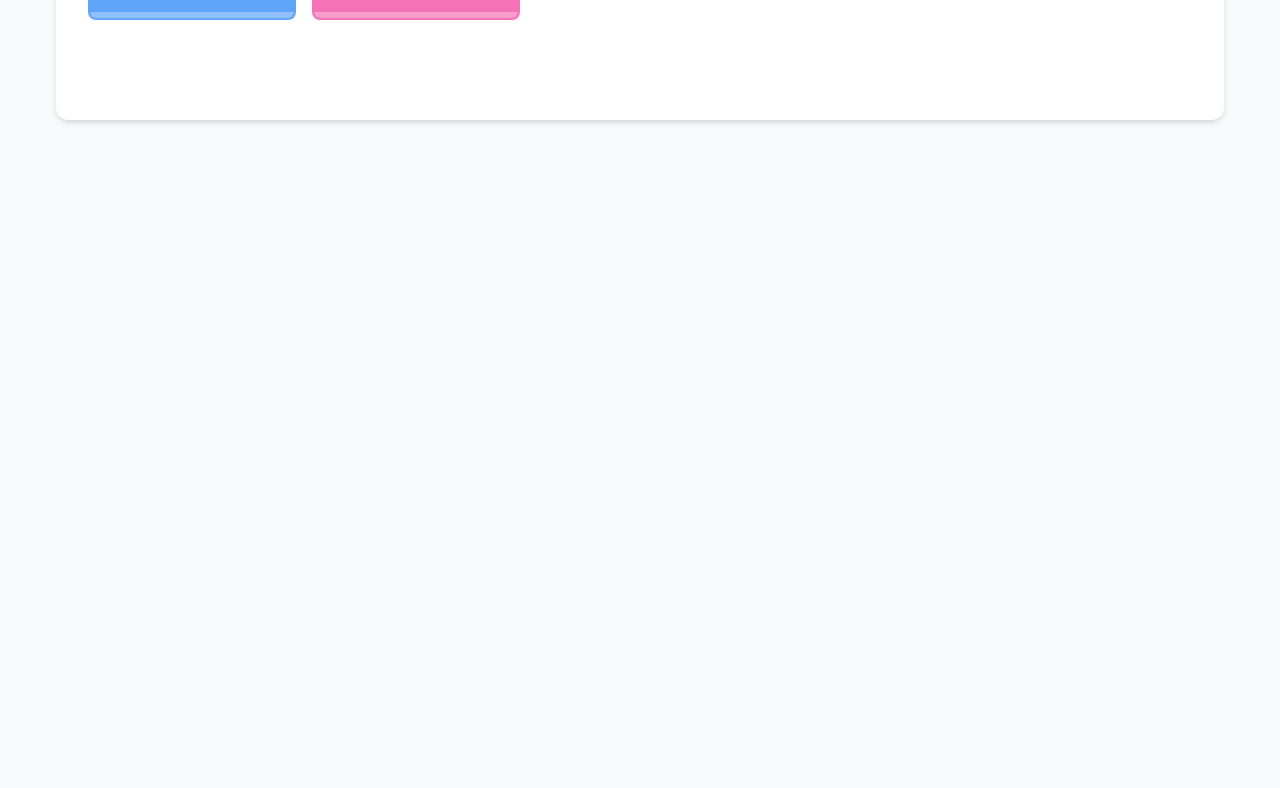
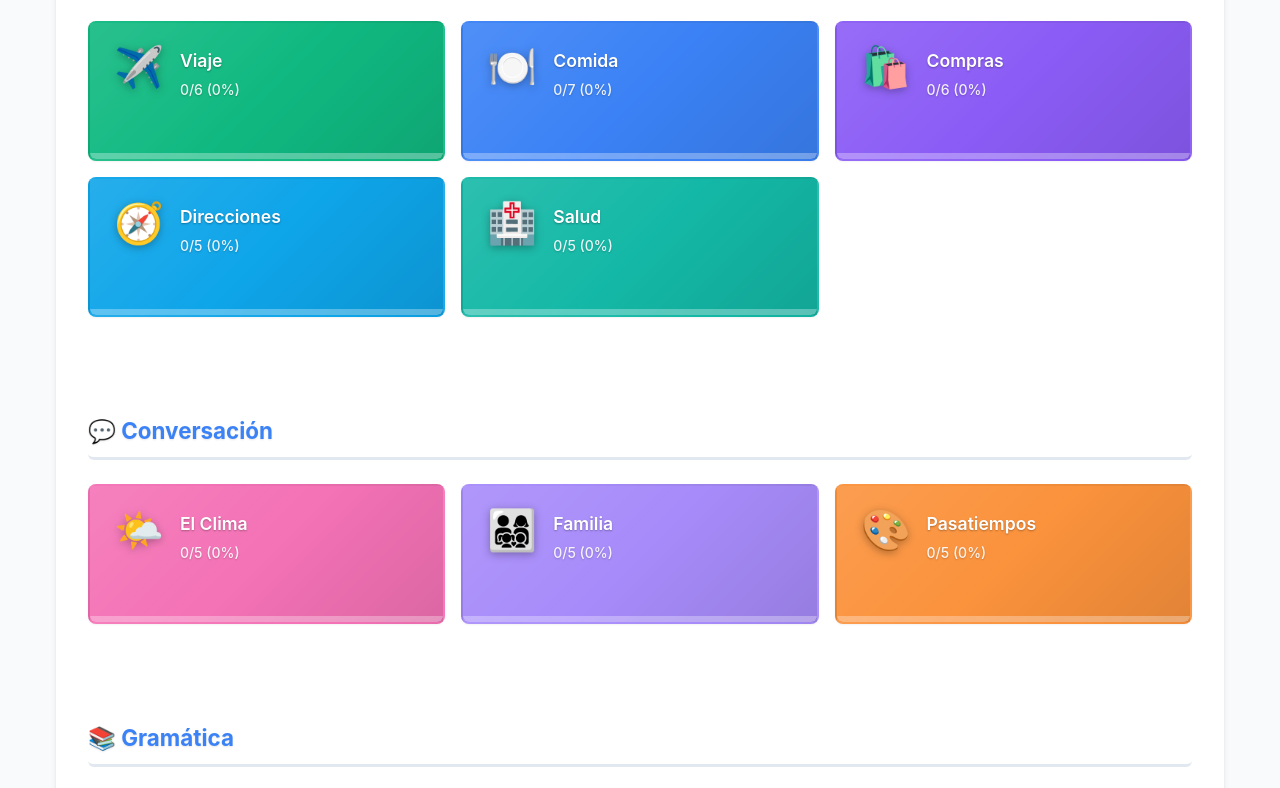
Before and after one commit to hax2/altlang, a website: page index.html in a window 1280 px wide. Shown: the part 672-1460 px from the top of the page. Before the commit the page ends 800 px from the top, so only its background shows below. Drawn offline with Linux system fonts and the light colour scheme.

Commit message:
beautiful regions

```diff
--- a/js/data.js
+++ b/js/data.js
@@ -3,7 +3,9 @@
 const REGIONS = {
   basics: {
     name: 'Básicos',
+    emoji: '🌟',
     color: '#F87171',
+    category: 'Fundamentos',
     description: 'Essential phrases for everyday communication - Use these when you need to be polite, ask for help, or express basic needs in any situation.',
     flashcards: [
       {
@@ -73,7 +75,9 @@ const REGIONS = {
   },
   greetings: {
     name: 'Saludos',
+    emoji: '👋',
     color: '#F59E0B',
+    category: 'Fundamentos',
     description: 'Greetings and introductions - Use these when meeting people, starting conversations, or being polite in social situations.',
     flashcards: [
       {
@@ -143,7 +147,9 @@ const REGIONS = {
   },
   travel: {
     name: 'Viaje',
+    emoji: '✈️',
     color: '#10B981',
+    category: 'Situaciones',
     description: 'Travel and transportation vocabulary - Use these when navigating airports, train stations, hotels, and asking for directions while traveling.',
     flashcards: [
       {
@@ -192,7 +198,9 @@ const REGIONS = {
   },
   food: {
     name: 'Comida',
+    emoji: '🍽️',
     color: '#3B82F6',
+    category: 'Situaciones',
     description: 'Food and dining vocabulary - Use these in restaurants, cafes, and when discussing food preferences or dietary needs.',
     flashcards: [
       {
@@ -248,7 +256,9 @@ const REGIONS = {
   },
   shopping: {
     name: 'Compras',
+    emoji: '🛍️',
     color: '#8B5CF6',
+    category: 'Situaciones',
     description: 'Shopping and commerce vocabulary - Use these in stores, markets, and when making purchases or asking about products.',
     flashcards: [
       {
@@ -297,7 +307,9 @@ const REGIONS = {
   },
   directions: {
     name: 'Direcciones',
+    emoji: '🧭',
     color: '#0EA5E9',
+    category: 'Situaciones',
     description: 'Navigating and asking for directions - Use these phrases when you are lost or trying to find a specific location.',
     flashcards: [
       {
@@ -339,7 +351,9 @@ const REGIONS = {
   },
   weather: {
     name: 'El Clima',
+    emoji: '🌤️',
     color: '#F472B6',
+    category: 'Conversación',
     description: 'Talking about the weather - Use these common phrases to describe or ask about meteorological conditions.',
     flashcards: [
       {
@@ -381,7 +395,9 @@ const REGIONS = {
   },
   health: {
     name: 'Salud',
+    emoji: '🏥',
     color: '#14B8A6',
+    category: 'Situaciones',
     description: 'Health and medical vocabulary - Use these when visiting doctors, pharmacies, or describing health problems.',
     flashcards: [
       {
@@ -423,7 +439,9 @@ const REGIONS = {
   },
   family: {
     name: 'Familia',
+    emoji: '👨‍👩‍👧‍👦',
     color: '#A78BFA',
+    category: 'Conversación',
     description: 'Talking about family - Phrases to introduce, describe, and ask about family members.',
     flashcards: [
         {
@@ -465,7 +483,9 @@ const REGIONS = {
   },
   hobbies: {
     name: 'Pasatiempos',
+    emoji: '🎨',
     color: '#FB923C',
+    category: 'Conversación',
     description: 'Discussing hobbies and leisure activities - What you like to do in your free time.',
     flashcards: [
         {
@@ -507,7 +527,9 @@ const REGIONS = {
   },
   pastTensePreterite: {
     name: 'Pasado (Pretérito)',
+    emoji: '⏰',
     color: '#60A5FA',
+    category: 'Gramática',
     description: 'Talking about the past using the Preterite tense, for completed actions.',
     flashcards: [
       {
@@ -549,7 +571,9 @@ const REGIONS = {
   },
   futureTense: {
     name: 'Futuro',
+    emoji: '🔮',
     color: '#F472B6',
+    category: 'Gramática',
     description: 'Talking about the future - Phrases for plans, predictions, and upcoming events.',
     flashcards: [
       {
--- a/js/ui.js
+++ b/js/ui.js
@@ -322,14 +322,51 @@ class LanguageGameUI {
   }
 
   /**
-   * Render the map with all regions
+   * Render the map with all regions grouped by category
    */
   renderMap() {
     this.elements.mapContainer.innerHTML = '';
 
     const regionsWithProgress = game.getAllRegionsWithProgress();
 
+    // Group regions by category
+    const groupedRegions = {};
     Object.entries(regionsWithProgress).forEach(([regionKey, regionData]) => {
+      const category = regionData.category || 'Otros';
+      if (!groupedRegions[category]) {
+        groupedRegions[category] = [];
+      }
+      groupedRegions[category].push({ key: regionKey, data: regionData });
+    });
+
+    // Define category order and emojis
+    const categoryOrder = ['Fundamentos', 'Situaciones', 'Conversación', 'Gramática'];
+    const categoryEmojis = {
+      'Fundamentos': '🌟',
+      'Situaciones': '🎯',
+      'Conversación': '💬',
+      'Gramática': '📚'
+    };
+
+    // Render each category
+    categoryOrder.forEach(category => {
+      if (!groupedRegions[category]) return;
+
+      // Create category section
+      const categorySection = document.createElement('div');
+      categorySection.className = 'category-section';
+
+      const categoryHeader = document.createElement('div');
+      categoryHeader.className = 'category-header';
+      categoryHeader.innerHTML = `
+        <h3>${categoryEmojis[category]} ${category}</h3>
+      `;
+
+      const categoryGrid = document.createElement('div');
+      categoryGrid.className = 'category-grid';
+
+      // Add regions to this category
+      groupedRegions[category].forEach(({ key: regionKey, data: regionData }) => {
         const regionCard = document.createElement('div');
         regionCard.className = 'region-card';
         regionCard.style.backgroundColor = regionData.color;
@@ -339,10 +376,13 @@ class LanguageGameUI {
         const percentage = Math.round(progress.percentage);
 
         regionCard.innerHTML = `
-        <div>
-          <h3>${regionData.name}</h3>
+          <div class="region-content">
+            <div class="region-emoji">${regionData.emoji}</div>
+            <div class="region-info">
+              <h4>${regionData.name}</h4>
               <div class="progress-info">
                 ${progress.learned}/${progress.total} (${percentage}%)
+              </div>
             </div>
           </div>
           <div class="region-progress-bar">
@@ -351,8 +391,12 @@ class LanguageGameUI {
         `;
 
         regionCard.addEventListener('click', () => this.selectRegion(regionKey));
+        categoryGrid.appendChild(regionCard);
+      });
 
-      this.elements.mapContainer.appendChild(regionCard);
+      categorySection.appendChild(categoryHeader);
+      categorySection.appendChild(categoryGrid);
+      this.elements.mapContainer.appendChild(categorySection);
     });
   }
 
--- a/styles/components.css
+++ b/styles/components.css
@@ -1,3 +1,50 @@
+/* Category Sections */
+.category-section {
+  margin-bottom: var(--spacing-2xl);
+  animation: fadeInUp 0.6s ease-out;
+}
+
+.category-section:nth-child(1) { animation-delay: 0.1s; }
+.category-section:nth-child(2) { animation-delay: 0.2s; }
+.category-section:nth-child(3) { animation-delay: 0.3s; }
+.category-section:nth-child(4) { animation-delay: 0.4s; }
+
+@keyframes fadeInUp {
+  from {
+    opacity: 0;
+    transform: translateY(20px);
+  }
+  to {
+    opacity: 1;
+    transform: translateY(0);
+  }
+}
+
+.category-header {
+  margin-bottom: var(--spacing-lg);
+  padding: var(--spacing-md) 0 var(--spacing-sm);
+  border-bottom: 3px solid var(--clr-border);
+  background: linear-gradient(90deg, var(--clr-surface), transparent);
+  border-radius: var(--radius-sm);
+}
+
+.category-header h3 {
+  font-size: 1.4rem;
+  font-weight: 700;
+  color: var(--clr-primary);
+  margin: 0;
+  display: flex;
+  align-items: center;
+  gap: var(--spacing-sm);
+  text-shadow: 0 1px 2px rgba(0, 0, 0, 0.1);
+}
+
+.category-grid {
+  display: grid;
+  grid-template-columns: repeat(auto-fit, minmax(280px, 1fr));
+  gap: var(--spacing-md);
+}
+
 /* Map Region Components */
 .region-card {
   padding: var(--spacing-lg);
@@ -7,36 +54,83 @@
   border: 2px solid transparent;
   position: relative;
   overflow: hidden;
-  min-height: 120px;
+  min-height: 140px;
   display: flex;
   flex-direction: column;
   justify-content: space-between;
+  box-shadow: var(--shadow-sm);
+  background-image: linear-gradient(135deg, rgba(255, 255, 255, 0.1) 0%, rgba(255, 255, 255, 0) 50%, rgba(0, 0, 0, 0.1) 100%);
+}
+
+.region-card::before {
+  content: '';
+  position: absolute;
+  top: 0;
+  left: 0;
+  right: 0;
+  bottom: 0;
+  background: linear-gradient(135deg, rgba(255, 255, 255, 0.2) 0%, transparent 50%);
+  opacity: 0;
+  transition: opacity 0.3s ease;
+  pointer-events: none;
 }
 
 .region-card:hover {
-  transform: translateY(-2px);
+  transform: translateY(-3px);
   box-shadow: var(--shadow-lg);
+  border-color: rgba(255, 255, 255, 0.3);
+}
+
+.region-card:hover::before {
+  opacity: 1;
+}
+
+.region-card:hover .region-emoji {
+  transform: scale(1.1) rotate(5deg);
 }
 
 .region-card.selected {
   border-color: var(--clr-primary);
-  box-shadow: 0 0 0 3px rgba(59, 130, 246, 0.1);
+  box-shadow: 0 0 0 3px rgba(59, 130, 246, 0.2);
+  transform: translateY(-2px);
 }
 
-.region-card h3 {
+.region-card.selected::before {
+  opacity: 0.7;
+}
+
+.region-content {
+  display: flex;
+  align-items: flex-start;
+  gap: var(--spacing-md);
+  z-index: 2;
+  position: relative;
+}
+
+.region-emoji {
+  font-size: 2.5rem;
+  line-height: 1;
+  filter: drop-shadow(0 2px 4px rgba(0, 0, 0, 0.3));
+  transition: transform 0.3s ease;
+}
+
+.region-info {
+  flex: 1;
+}
+
+.region-info h4 {
   font-size: 1.1rem;
   font-weight: 600;
-  margin-bottom: var(--spacing-sm);
+  margin: 0 0 var(--spacing-xs) 0;
   color: white;
-  z-index: 2;
-  position: relative;
+  text-shadow: 0 1px 2px rgba(0, 0, 0, 0.3);
 }
 
 .region-card .progress-info {
   font-size: 0.875rem;
   color: rgba(255, 255, 255, 0.9);
-  z-index: 2;
-  position: relative;
+  font-weight: 500;
+  text-shadow: 0 1px 2px rgba(0, 0, 0, 0.2);
 }
 
 /* Enhanced Tab Styling */
--- a/styles/main.css
+++ b/styles/main.css
@@ -248,13 +248,9 @@ body {
 }
 
 .map-container {
-  display: grid;
-  grid-template-columns: repeat(auto-fit, minmax(200px, 1fr));
-  gap: var(--spacing-md);
-  padding: var(--spacing-lg);
-  background: var(--clr-surface);
-  border-radius: var(--radius-lg);
-  box-shadow: var(--shadow-md);
+  display: flex;
+  flex-direction: column;
+  gap: var(--spacing-xl);
 }
 
 /* Game Section */
@@ -394,7 +390,7 @@ body {
     justify-content: center;
   }
 
-  .map-container {
+  .category-grid {
     grid-template-columns: 1fr;
   }
 
```
Also changed, not shown: 1 other file. Lines whose indentation alone changed are shown as unchanged.
